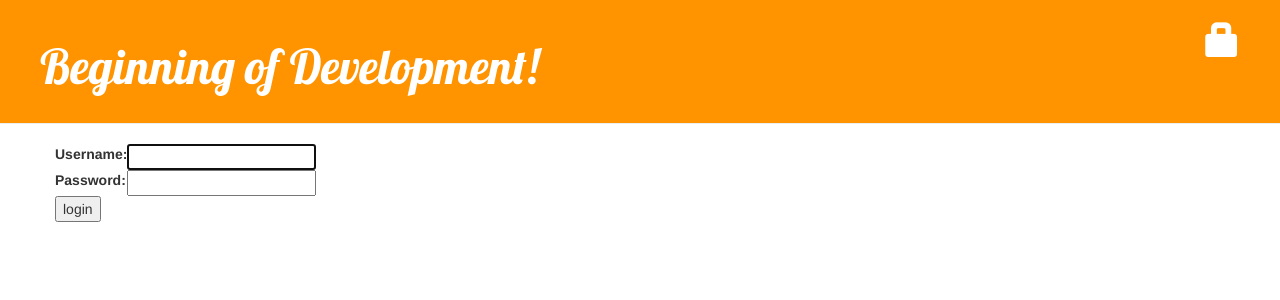
After one commit to Mikebarson/Blog, a Django app: page /accounts/login/ in a window 1280 px wide. The commit adds this page. Shown: the top 300 px of the page. Run offline with Django 3.2, Linux system fonts and the light colour scheme; some libraries are stand-ins or nearby versions.

Commit message:
Added login and logout for user - save as draft - crud fr posts

```diff
--- a/blog/templates/blog/base.html
+++ b/blog/templates/blog/base.html
@@ -11,7 +11,11 @@
 <body>
 	<div class="page-header">
 		{% if user.is_authenticated %}
-		<a href="{% url 'post_new' %}" class="top-menu"><span class="glyphicon glyphicon-plus"></span></a>
+			<a href="{% url 'post_new' %}" class="top-menu"><span class="glyphicon glyphicon-plus"></span></a>
+			<a href="{% url 'post_draft_list' %}" class="top-menu"><span class="glyphicon glyphicon-edit"></span></a>
+			<p class="top-menu">Hello {{ user.username }}<small>(<a href="{% url 'logout' %}">Log out</a>)</small></p>
+		{% else %}
+			<a href="{% url 'login' %}" class="top-menu"><span class="glyphicon glyphicon-lock"></span></a>
 		{% endif %}
 		<h1><a href="/">Beginning of Development!</a></h1>
 	</div>
--- a/blog/templates/blog/post_edit.html
+++ b/blog/templates/blog/post_edit.html
@@ -7,7 +7,7 @@
 		<form method="POST" class="post-form">
 			{% csrf_token %} <!-- Security -->
 			{{ form.as_p }}
-			<button type="submit" class="save btn btn-default">Save</button>
+			<button type="submit" class="save btn btn-default">Save as Draft</button>
 		</form>
 	</div>
 {% endblock %}
--- /dev/null
+++ b/blog/templates/registration/login.html
@@ -0,0 +1,25 @@
+{% extends 'blog/base.html' %}
+
+{% block content %}
+	{% if form.errors %}
+		<p>Your username and password didn't match. Please try again,</p>
+	{% endif %}
+
+	<form method="POST" action="{% url 'login' %}">
+	{% csrf_token %}
+
+		<table>
+			<tr>
+				<td>{{ form.username.label_tag }}</td>
+				<td>{{ form.username }}</td>
+			</tr>
+			<tr>
+				<td>{{ form.password.label_tag }}</td>
+				<td>{{ form.password }}</td>
+			</tr>
+		</table>
+
+		<input type="submit" value="login">
+		<input type="hidden" name="next" value="{{ next }}">
+	</form>
+{% endblock %}
--- a/blog/urls.py
+++ b/blog/urls.py
@@ -6,4 +6,8 @@ urlpatterns = [
 	url(r'^post/new/$',  views.post_new, name="post_new"),
 	url(r'^post/(?P<pk>\d+)/$', views.post_detail, name="post_detail"),
 	url(r'^post/(?P<pk>\d+)/edit$', views.post_edit, name="post_edit"),
+	url(r'^drafts/$', views.post_draft_list, name="post_draft_list"),
+	url(r'^post/(?P<pk>\d+)/publish/$', views.post_publish, name="post_publish"),
+	url(r'^post/(?P<pk>\d+)/delete/$', views.post_delete, name="post_delete"),
+
 ]
--- a/michael_blog/settings.py
+++ b/michael_blog/settings.py
@@ -102,3 +102,4 @@ USE_TZ = True
 
 STATIC_URL = '/static/'
 STATIC_ROOT = os.path.join(BASE_DIR, 'static')
+LOGIN_REDIRECT_URL = '/'
--- a/michael_blog/urls.py
+++ b/michael_blog/urls.py
@@ -1,11 +1,16 @@
 from django.conf.urls import include, url
+from django.contrib.auth import views
+
 from django.contrib import admin
+admin.autodiscover()
 
 urlpatterns = [
     # Examples:
     # url(r'^$', 'michael_blog.views.home', name='home'),
     # url(r'^blog/', include('blog.urls')),
 
+    url(r'^accounts/login/$', views.login, name='login'),
+    url(r'^accounts/logout/$', views.logout, name='logout', kwargs={'next_page' : '/'}),
     url(r'^admin/', include(admin.site.urls)),
     url(r'^', include('blog.urls')),
 ]
```
Also changed, not shown: blog/templates/blog/post_detail.html (+14 -5 lines), blog/templates/blog/post_draft_list.html (added, +11 -0 lines), blog/views.py (+40 -2 lines), db.sqlite3.
